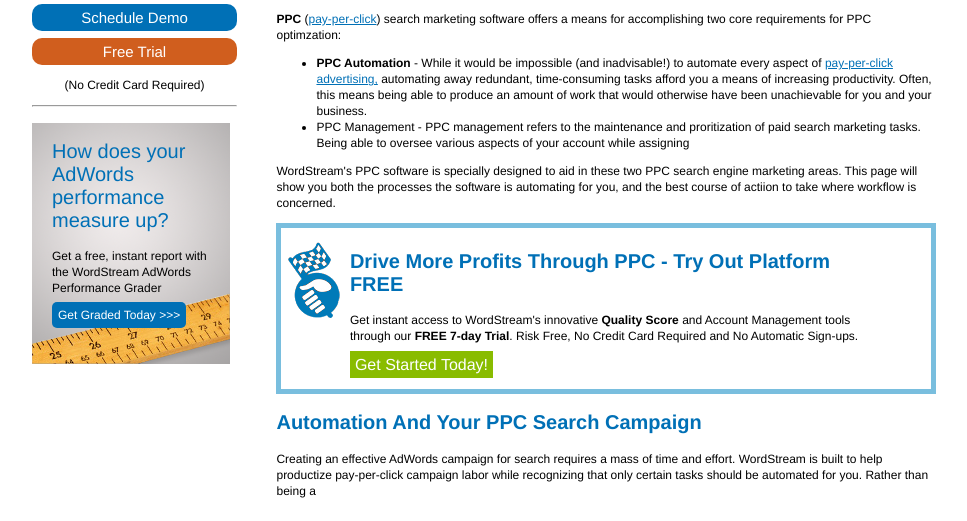
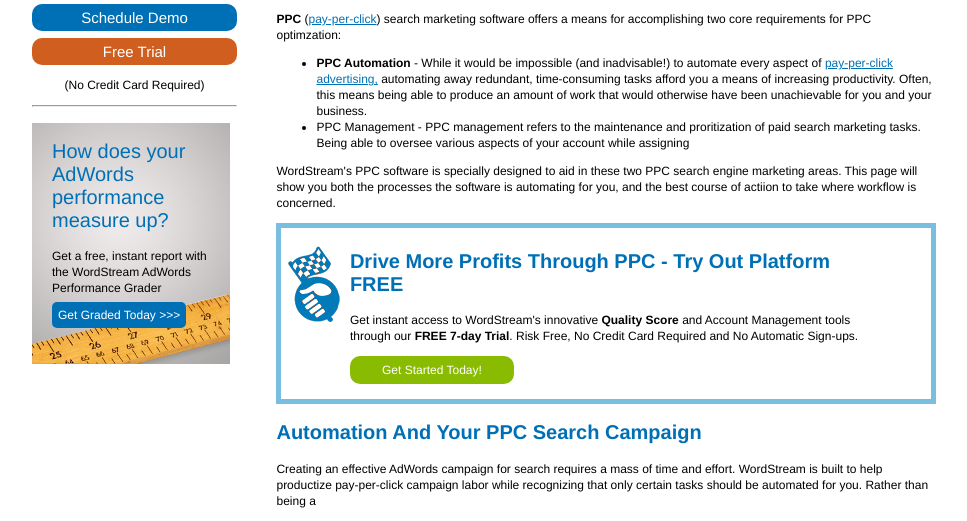
Before and after one commit to Hollyw00d/codingDojoSmallProjects, a PHP site: page / in a window 1280 px wide. Shown: the part 282-803 px from the top of the page, without its empty margins (138-1105 px from the left). Before the commit the page ends 780 px from the top, so only its background shows below. Run offline with PHP 8.4, Linux system fonts and the light colour scheme.

Commit message:
wordstream assignment done

```diff
--- a/cs10_css-and-css3/assignment_wordstream/css/styles.css
+++ b/cs10_css-and-css3/assignment_wordstream/css/styles.css
@@ -729,10 +729,13 @@ ul, p {
 
     #get-started-btn {
         background: #89bc00;
-        padding: 5px;
-        width: 100px;
+        padding: 7px;
+        width: 150px;
         text-align: center;
         color: #fff;
+        font-size: 12px;
+        display: block;
+        border-radius: 10px;
     }
 
     #get-started-btn:link, #get-started-btn:visited {
```
